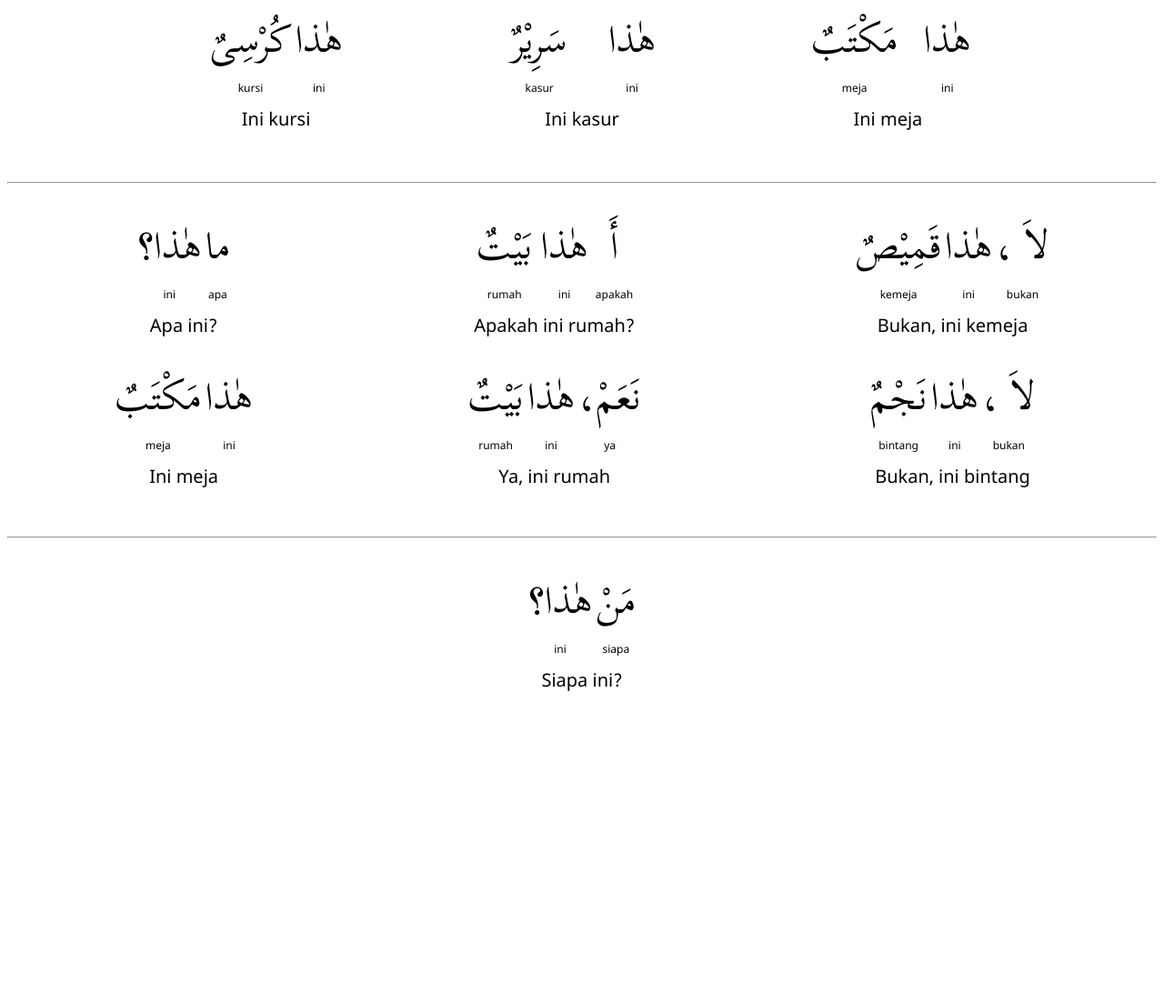
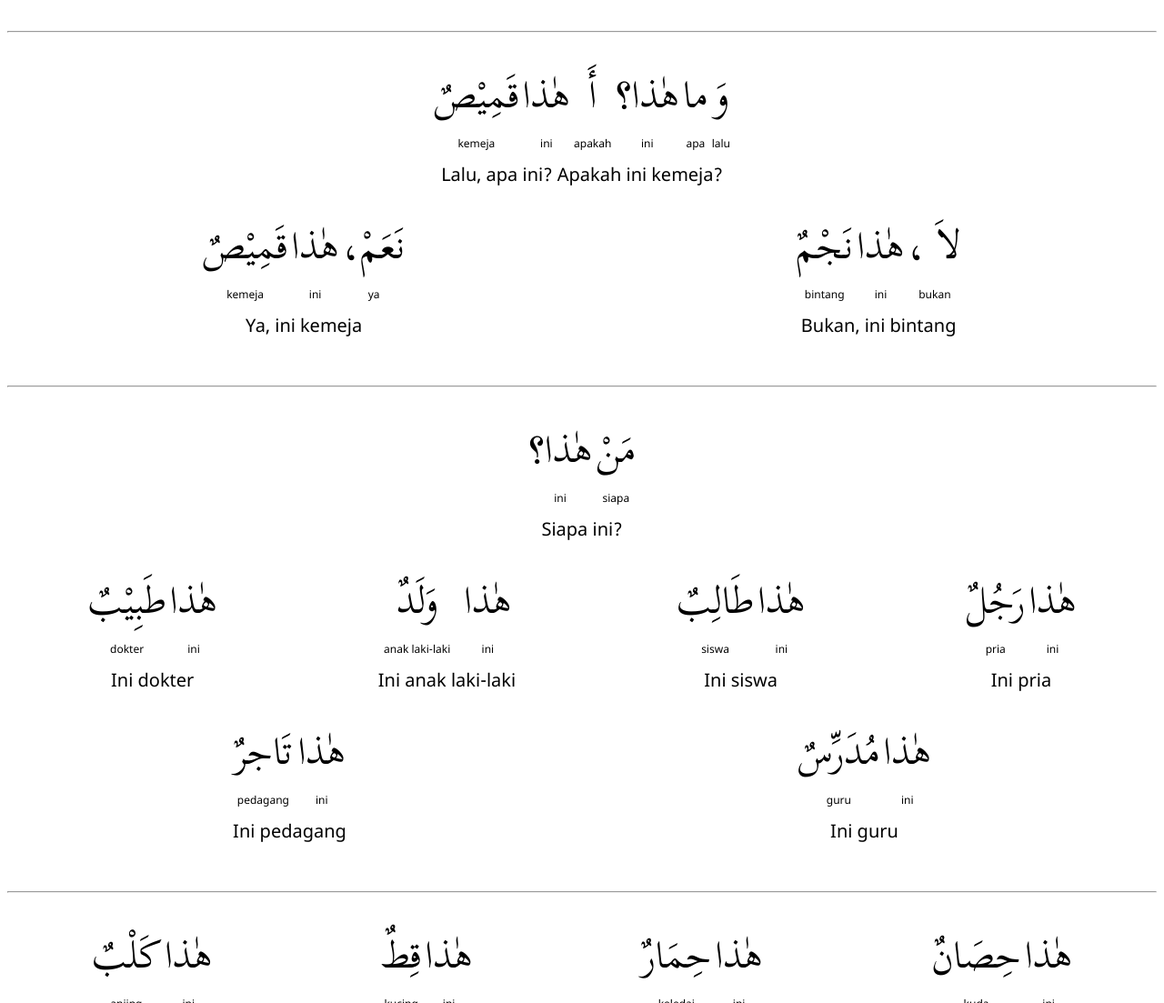
Before and after one commit to altilunium/ra, a plain HTML site: page index.html in a window 1280 px wide. Shown: the part 1697-2800 px from the top of the page at 91% size. Before the commit the page ends 2469 px from the top, so only its background shows below. Drawn offline with Linux system fonts and the light colour scheme.

Commit message:
Add files via upload

```diff
--- a/index.html
+++ b/index.html
@@ -75,6 +75,22 @@ hr{
     width:33%
 }
 
+.fb{
+    display:flex;
+    justify-content: space-around;
+    width: 100%;
+    flex-wrap:wrap;
+}
+
+.fb div{
+    padding: 0 5%;
+}
+
+.break {
+  flex-basis: 100%;
+  height: 0;
+}
+
     </style>
 
 
@@ -109,19 +125,7 @@ hr{
         </tr>
     </table>
 
-    <table >
-        <tr class="a">
-            <td>عبدالرحيم</td>
-            <td>الدکتورف</td>
-        </tr>
-        <tr>
-            <td>Abdurrahim</td>
-            <td>Dr.</td>
-        </tr>
-        <tr>
-            <td colspan="100%" class="n">Dr. Abdurrahim</td>
-        </tr>
-    </table>
+
 
 <hr>
 
@@ -328,90 +332,54 @@ hr{
 <hr>
 
 
-
-<div style="display:flex; justify-content: space-around;">
-
-    <div>
 <table >
     <tr class="a">
+        <td>قَمِيْصٌ</td>
+        <td>هٰذا</td>
+        <td>أَ</td>
         <td>هٰذا؟</td>
         <td>ما</td>
+       <td>وَ</td>
     </tr>
     <tr>
+        <td>kemeja</td>
+        <td>ini</td>
+        <td>apakah</td>
         <td>ini</td>
         <td>apa</td>
+        <td>lalu</td>
     </tr>
     <tr>
-                <td colspan="100%" class="n">Apa ini?</td>
+        <td colspan="100%" class="n">Lalu, apa ini? Apakah ini kemeja?</td>
     </tr>
 </table>
 
-        <table >
-            <tr class="a">
-                <td>مَکْتَبٌ</td>
-                <td>هٰذا</td>
-            </tr>
-            <tr>
-                <td>meja</td>
-                <td>ini</td>
-            </tr>
-            <tr>
-                <td colspan="100%" class="n">Ini meja</td>
-            </tr>
-        </table>
+<div class="fb" >
 
-    </div>
+
 
     <div>
-        <table >
-            <tr class="a">
-                <td>بَيْتٌ</td>
-                <td>هٰذا</td>
-                <td>أَ</td>
-            </tr>
-            <tr>
-                <td>rumah</td>
-                <td>ini</td>
-                <td>apakah</td>
-            </tr>
-            <tr>
-                <td colspan="100%" class="n">Apakah ini rumah?</td>
-            </tr>
-        </table>
+
 
         <table >
             <tr class="a">
-                <td>بَيْتٌ</td>
+                <td>قَمِيْصٌ</td>
                 <td>هٰذا</td>
                 <td>نَعَمْ،</td>
             </tr>
             <tr>
-                <td>rumah</td>
+                <td>kemeja</td>
                 <td>ini</td>
                 <td>ya</td>
             </tr>
             <tr>
-                <td colspan="100%" class="n">Ya, ini rumah</td>
+                <td colspan="100%" class="n">Ya, ini kemeja</td>
             </tr>
         </table>
     </div>
 
     <div>
-        <table >
-            <tr class="a">
-                <td>قَمِيْصٌ</td>
-                <td>هٰذا</td>
-                <td>لاَ ،</td>
-            </tr>
-            <tr>
-                <td>kemeja</td>
-                <td>ini</td>
-                <td>bukan</td>
-            </tr>
-            <tr>
-                <td colspan="100%" class="n">Bukan, ini kemeja</td>
-            </tr>
-        </table>
+
 
         <table >
             <tr class="a">
@@ -449,6 +417,234 @@ hr{
 </table>
 
 
+<div class="fb">
+    <div>
+        <table >
+            <tr class="a">
+                <td>طَبِيْبٌ</td>
+                <td>هٰذا</td>
+            </tr>
+            <tr>
+                <td>dokter</td>
+                <td>ini</td>
+            </tr>
+            <tr>
+                <td colspan="100%" class="n">Ini dokter</td>
+            </tr>
+        </table>
+
+    </div>
+
+
+    <div>
+        <table >
+            <tr class="a">
+                <td>وَلَدٌ</td>
+                <td>هٰذا</td>
+            </tr>
+            <tr>
+                <td>anak laki-laki</td>
+                <td>ini</td>
+            </tr>
+            <tr>
+                <td colspan="100%" class="n">Ini anak laki-laki</td>
+            </tr>
+        </table>
+    </div>
+
+    <div>
+        <table >
+            <tr class="a">
+                <td>طَالِبٌ</td>
+                <td>هٰذا</td>
+            </tr>
+            <tr>
+                <td>siswa</td>
+                <td>ini</td>
+            </tr>
+            <tr>
+                <td colspan="100%" class="n">Ini siswa</td>
+            </tr>
+        </table>
+    </div>
+
+
+
+    <div>
+        <table >
+            <tr class="a">
+                <td>رَجُلٌ</td>
+                <td>هٰذا</td>
+            </tr>
+            <tr>
+                <td>pria</td>
+                <td>ini</td>
+            </tr>
+            <tr>
+                <td colspan="100%" class="n">Ini pria</td>
+            </tr>
+        </table>
+    </div>
+
+    <div>
+        <table >
+            <tr class="a">
+                <td>تَاجرٌ</td>
+                <td>هٰذا</td>
+            </tr>
+            <tr>
+                <td>pedagang</td>
+                <td>ini</td>
+            </tr>
+            <tr>
+                <td colspan="100%" class="n">Ini pedagang</td>
+            </tr>
+        </table>
+    </div>
+
+    <div>
+        <table >
+            <tr class="a">
+                <td>مُدَرِّسٌ</td>
+                <td>هٰذا</td>
+            </tr>
+            <tr>
+                <td>guru</td>
+                <td>ini</td>
+            </tr>
+            <tr>
+                <td colspan="100%" class="n">Ini guru</td>
+            </tr>
+        </table>
+    </div>
+
+
+
+
+</div>
+
+
+<hr>
+
+<div class="fb">
+
+
+
+
+    <div>
+        <table >
+            <tr class="a">
+                <td>کَلْبٌ</td>
+                <td>هٰذا</td>
+            </tr>
+            <tr>
+                <td>anjing</td>
+                <td>ini</td>
+            </tr>
+            <tr>
+                <td colspan="100%" class="n">Ini anjing</td>
+            </tr>
+        </table>
+    </div>
+
+    <div>
+        <table >
+            <tr class="a">
+                <td>قِطٌ</td>
+                <td>هٰذا</td>
+            </tr>
+            <tr>
+                <td>kucing</td>
+                <td>ini</td>
+            </tr>
+            <tr>
+                <td colspan="100%" class="n">Ini kucing</td>
+            </tr>
+        </table>
+    </div>
+
+    <div>
+        <table >
+            <tr class="a">
+                <td>حِمَارٌ</td>
+                <td>هٰذا</td>
+            </tr>
+            <tr>
+                <td>keledai</td>
+                <td>ini</td>
+            </tr>
+            <tr>
+                <td colspan="100%" class="n">Ini keledai</td>
+            </tr>
+        </table>
+    </div>
+
+    <div>
+        <table >
+            <tr class="a">
+                <td>حِصَانٌ</td>
+                <td>هٰذا</td>
+            </tr>
+            <tr>
+                <td>kuda</td>
+                <td>ini</td>
+            </tr>
+            <tr>
+                <td colspan="100%" class="n">Ini kuda</td>
+            </tr>
+        </table>
+    </div>
+
+    <div>
+        <table >
+            <tr class="a">
+                <td>جَمَلٌ</td>
+                <td>هٰذا</td>
+            </tr>
+            <tr>
+                <td>unta</td>
+                <td>ini</td>
+            </tr>
+            <tr>
+                <td colspan="100%" class="n">Ini unta</td>
+            </tr>
+        </table>
+    </div>
+
+    <div>
+        <table >
+            <tr class="a">
+                <td>دِيْکٌ</td>
+                <td>هٰذا</td>
+            </tr>
+            <tr>
+                <td>ayam jantan</td>
+                <td>ini</td>
+            </tr>
+            <tr>
+                <td colspan="100%" class="n">Ini ayam jantan</td>
+            </tr>
+        </table>
+    </div>
+
+    <div>
+        <table >
+            <tr class="a">
+                <td>مِنْدِيْلٌ</td>
+                <td>هٰذا</td>
+            </tr>
+            <tr>
+                <td>serbet</td>
+                <td>ini</td>
+            </tr>
+            <tr>
+                <td colspan="100%" class="n">Ini serbet</td>
+            </tr>
+        </table>
+    </div>
+
+</div>
+
 
 
 
```
Lines whose indentation alone changed are shown as unchanged.
